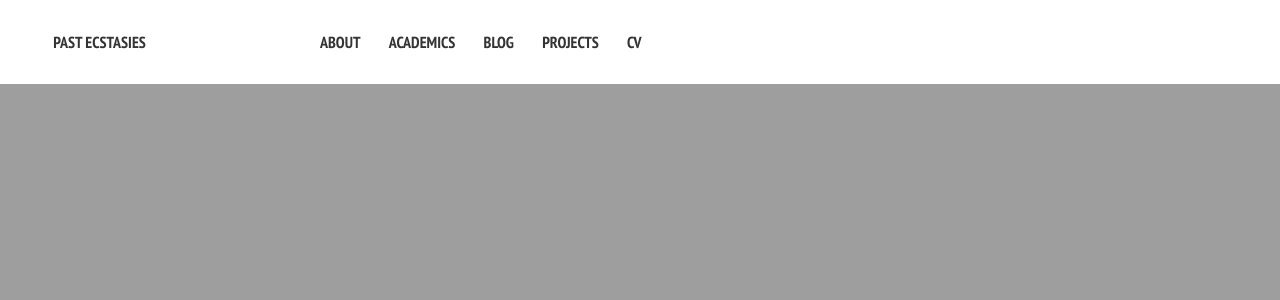
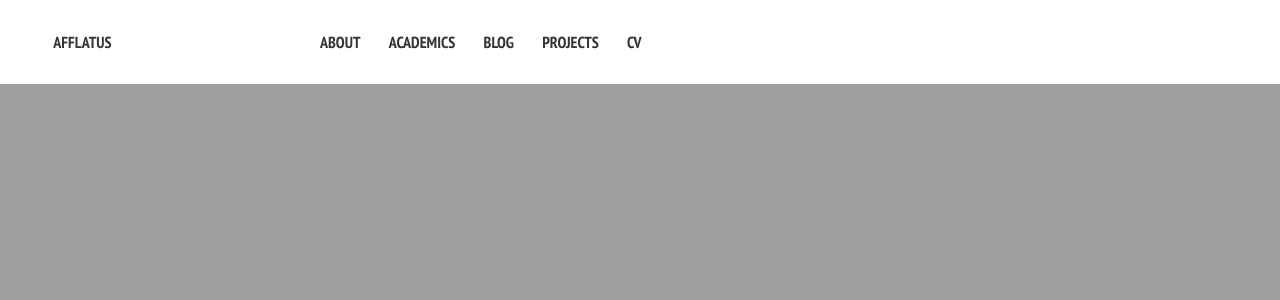
Before and after one commit to DhananjayGupta300/DhananjayGupta300.github.io, a Jekyll site: the page built from index.md, in a window 1280 px wide and 900 px high. Shown: the top 300 px of the window. Built offline with Jekyll 4.4.1, drawn with Linux system fonts in a browser that asks for light colours; nearby versions of some CDN libraries.

Commit message:
Update _config.yml

```diff
--- a/_config.yml
+++ b/_config.yml
@@ -1,6 +1,6 @@
 # Site wide configuration
 
-title:            Past Ecstasies
+title:            Afflatus
 locale:           en_US
 url:              http://dgupta.us
 comments:         true
@@ -43,7 +43,7 @@ titlecase: true
 # Site owner
 owner:
   name: Dhananjay Gupta
-  avatar: bio-photo-DJ.jpg
+  avatar: Dhananjay Gupta Bio.jpg
   bio: "Passionate and Perceptive"
   email: dgupta25@uic.edu
   linkedin: dhananjaygupta30
```
